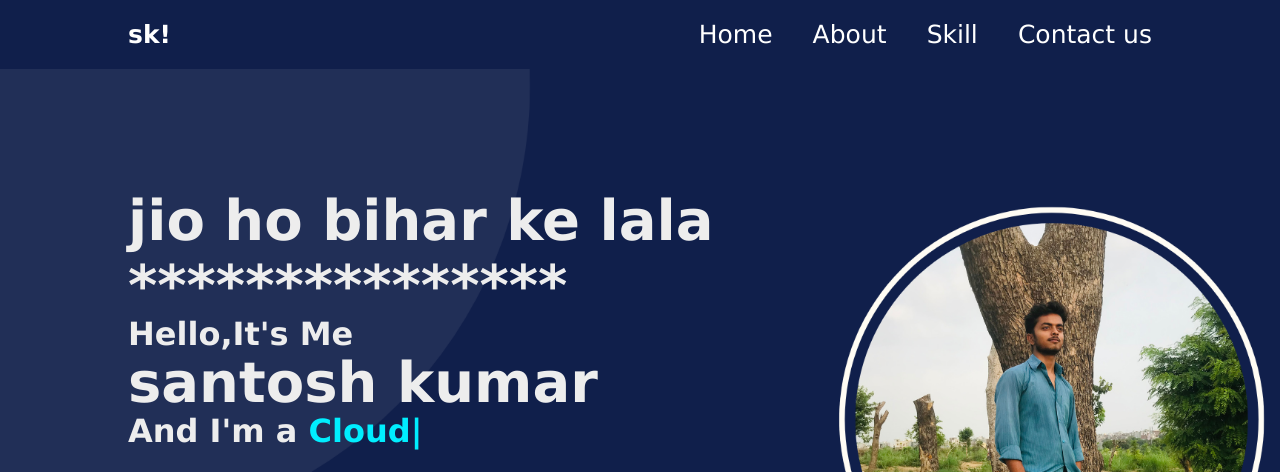
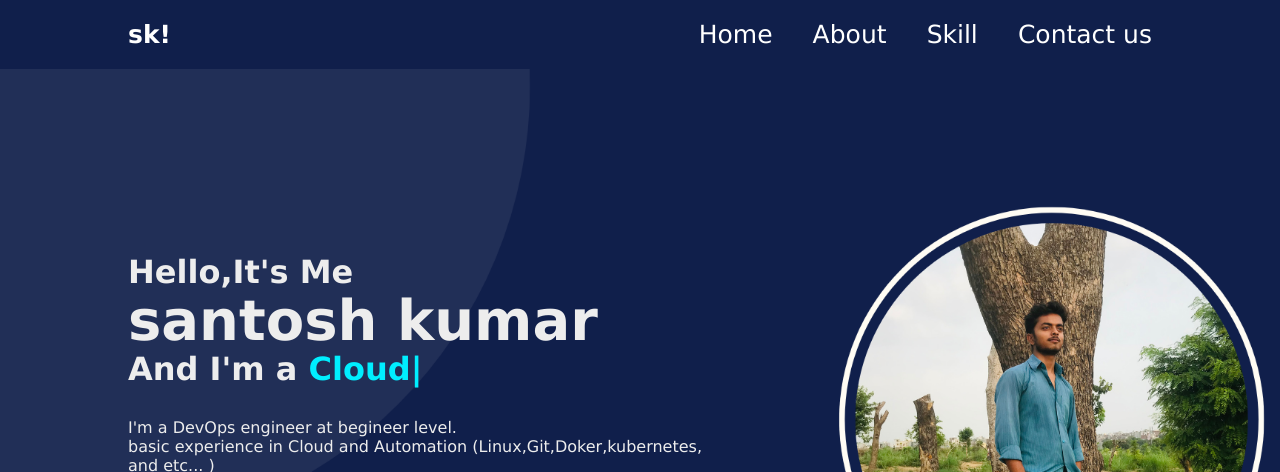
Before and after one commit to santoshk51/centralgit, a plain HTML site: page index.html in a window 1280 px wide. Shown: the top 472 px of the page. Drawn offline with nearby package versions, Linux system fonts and the light colour scheme.

Commit message:
html changes

```diff
--- a/index.html
+++ b/index.html
@@ -26,8 +26,6 @@
 
 	<section class="home">
 		<div class="home-content">
-			<h1>jio ho bihar ke lala ***************
-			</h1>
 			<h3>Hello,It's Me</h3>
 			<h1>santosh kumar</h1>
 			<h3>And I'm a <span class="text"></span></h3>
```
